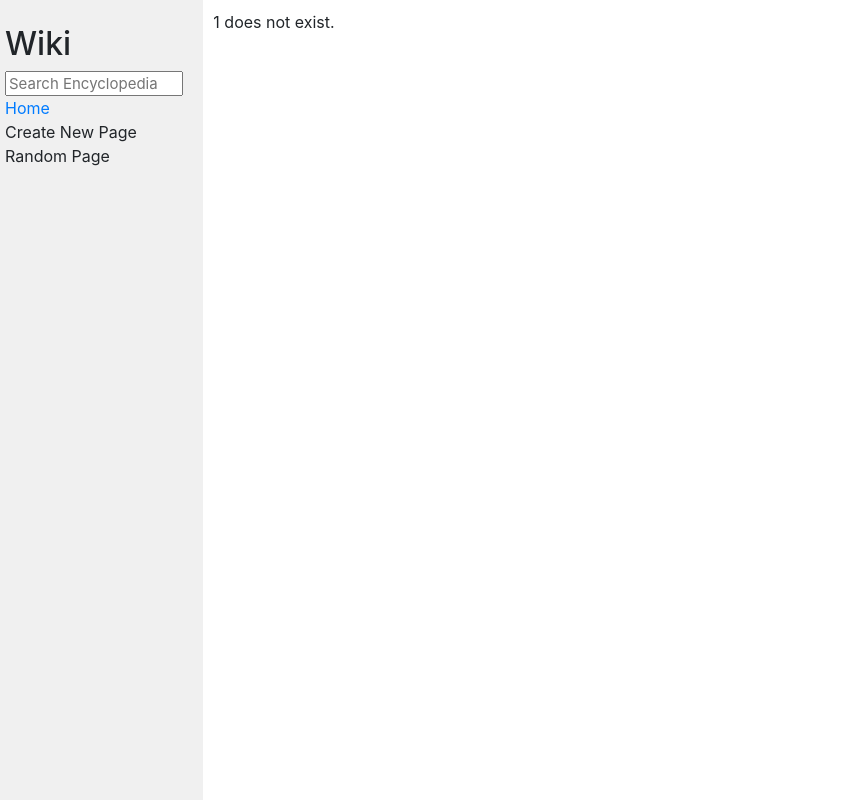
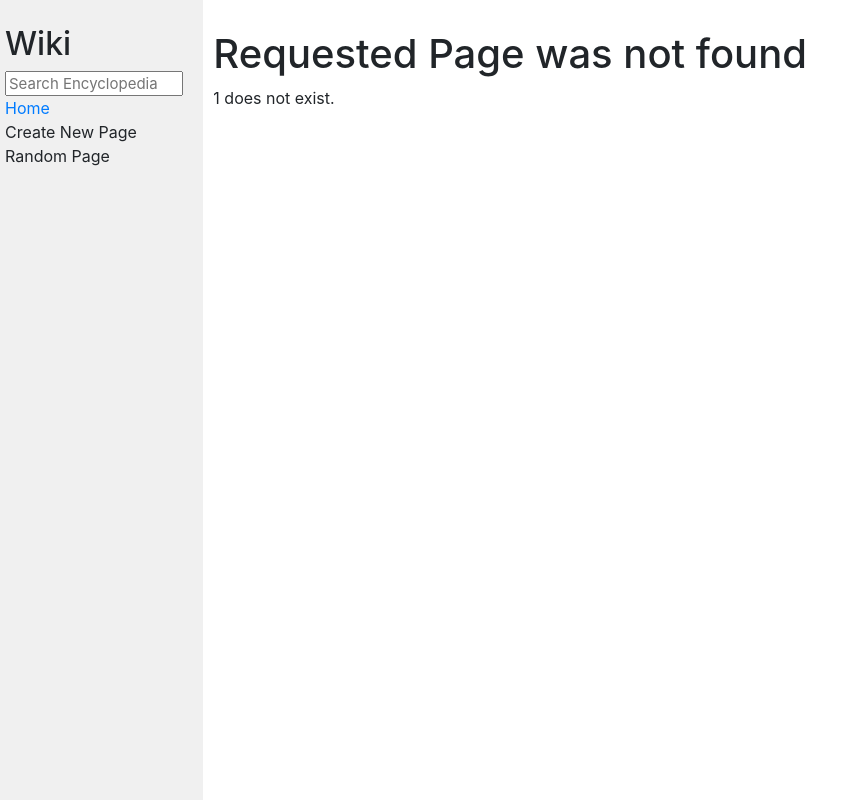
Before and after one commit to row-huh/wikiClone, a Django app: page /wiki/1 in a window 1280 px wide. Shown: the whole page, without its empty margins (0-863 px from the left). Run offline with Django 3.2, Linux system fonts and the light colour scheme; some libraries are stand-ins or nearby versions.

Commit message:
updated 404.html

```diff
--- a/wiki/encyclopedia/templates/encyclopedia/404.html
+++ b/wiki/encyclopedia/templates/encyclopedia/404.html
@@ -5,5 +5,8 @@
 {% endblock %}
 
 {% block body %}
-{{ title }} does not exist.
+<h1>
+    Requested Page was not found
+</h1>
+<p>{{ title }} does not exist.</p>
 {% endblock %}
```
